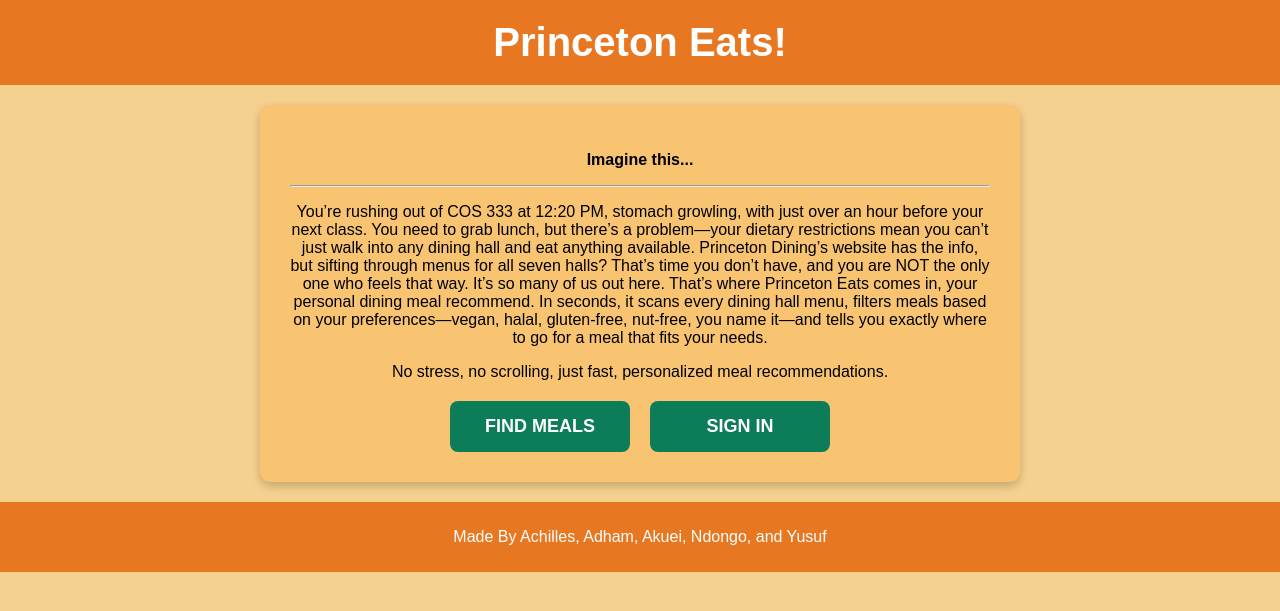
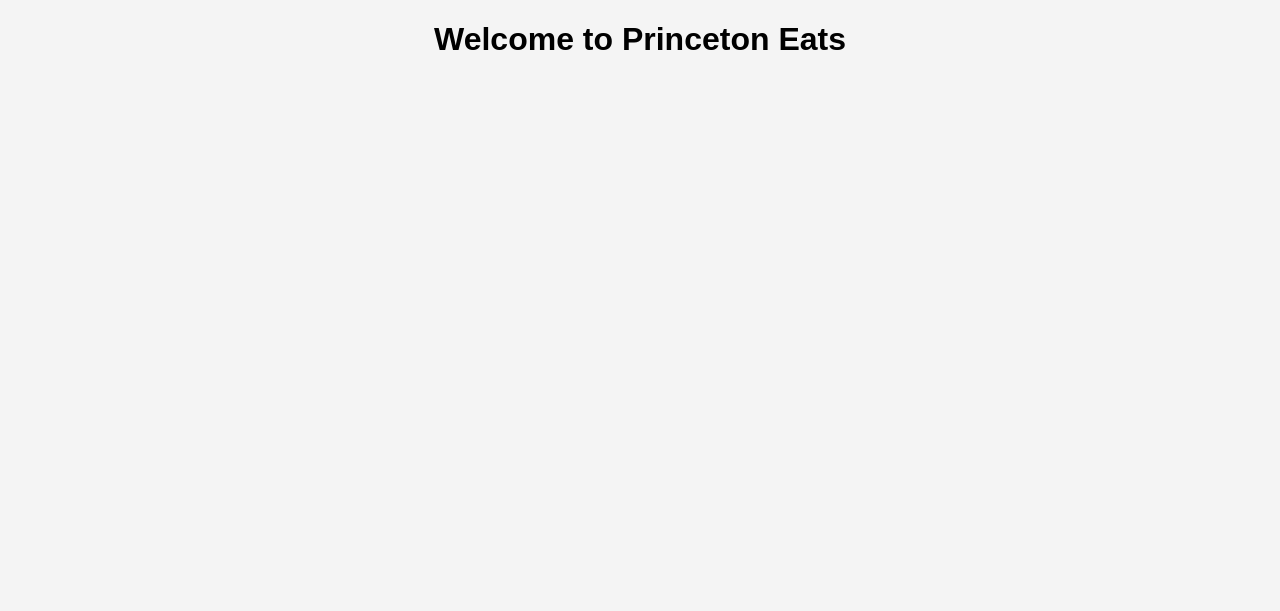
Before and after one commit to princeton-eats/princetoneats, a Flask app: page / in a window 1280 px wide. Shown: the top 611 px of the page. Run offline with Flask 3, Linux system fonts and the light colour scheme.

Commit message:
Revert "Yusufgoated"

```diff
--- a/src/princetoneats/app.py
+++ b/src/princetoneats/app.py
@@ -7,14 +7,6 @@ app = Flask(__name__)
 def home():
     return render_template("index.html")
 
-@app.route("/find_meals")
-def find_meals():
-    return render_template("find_meals.html")
-
-@app.route("/meals_list")
-def return_meals():
-    return render_template("meals_list.html")
-
 
 if __name__ == "__main__":
     app.run(debug=True, port=8000)
--- a/src/princetoneats/static/css/index.css
+++ /dev/null
@@ -1,62 +0,0 @@
-/* Reset Styles */
-body {
-    font-family: Arial, sans-serif;
-    margin: 0;
-    padding: 0;
-    background-color: #f5d08e;
-    text-align: center;
-}
-
-/* Header */
-.header {
-    background-color: #e87722;
-    padding: 20px;
-}
-
-.header h1 {
-    color: white;
-    font-size: 40px;
-    margin: 0;
-}
-
-/* Main Container */
-.container {
-    max-width: 700px;
-    margin: 20px auto;
-    background-color: #f8c471;
-    padding: 30px;
-    border-radius: 10px;
-    box-shadow: 0px 4px 10px rgba(0, 0, 0, 0.2);
-}
-
-/* Buttons */
-.buttons {
-    margin-top: 20px;
-    display: flex;
-    justify-content: center;
-    gap: 20px;
-}
-
-button {
-    background-color: #0c7c59;
-    color: white;
-    border: none;
-    padding: 15px 30px;
-    font-size: 18px;
-    border-radius: 8px;
-    cursor: pointer;
-    font-weight: bold;
-    width: 180px;
-}
-
-button:hover {
-    background-color: #095e41;
-}
-
-/* Footer */
-footer {
-    margin-top: 20px;
-    padding: 10px;
-    background-color: #e87722;
-    color: white;
-}
--- a/src/princetoneats/static/js/script.js
+++ /dev/null
@@ -1,71 +0,0 @@
-document.addEventListener("DOMContentLoaded", function () {
-    setupNavigation();
-    handleMealPreferences();
-    displayFilteredMeals();
-});
-
-function setupNavigation() {
-    const menuToggle = document.getElementById("menu-toggle");
-    const navLinks = document.getElementById("nav-links");
-
-    if (menuToggle && navLinks) {
-        menuToggle.addEventListener("click", function () {
-            navLinks.classList.toggle("show");
-        });
-    }
-}
-
-function handleMealPreferences() {
-    const enterButton = document.getElementById("enterButton"); // Ensure the button exists
-
-    if (enterButton) {
-        enterButton.addEventListener("click", function (event) {
-            event.preventDefault(); // Prevents any default button behavior
-
-            let selectedFilters = [];
-            let checkboxes = document.querySelectorAll('input[name="filter"]:checked');
-
-            checkboxes.forEach((checkbox) => {
-                selectedFilters.push(checkbox.value);
-            });
-
-            // Save preferences in localStorage
-            localStorage.setItem("mealFilters", JSON.stringify(selectedFilters));
-
-            console.log("Redirecting to meals_list.html with filters:", selectedFilters); // Debugging
-
-            // Redirect to meals_list.html
-            window.location.href = "meals_list.html";
-        });
-    }
-}
-
-function displayFilteredMeals() {
-    let mealResultsDiv = document.getElementById("mealResults");
-
-    if (mealResultsDiv) {
-        let filters = JSON.parse(localStorage.getItem("mealFilters")) || [];
-
-        let meals = [
-            { name: "Yeh Halal Grilled Chicken", tags: ["halal"] },
-            { name: "Whitman Vegetarian Pasta", tags: ["vegetarian"] },
-            { name: "Forbes Vegan Salad", tags: ["vegan"] },
-            { name: "Rocky Gluten-Free Rice Bowl", tags: ["gluten-free"] },
-            { name: "Butler Dairy-Free Smoothie", tags: ["dairy-free"] },
-            { name: "Mathey Peanut-Free Sandwich", tags: ["peanut-free"] }
-        ];
-
-        let filteredMeals = meals.filter(meal => filters.some(f => meal.tags.includes(f)));
-
-        mealResultsDiv.innerHTML = "";
-        if (filteredMeals.length > 0) {
-            filteredMeals.forEach(meal => {
-                let mealItem = document.createElement("p");
-                mealItem.textContent = meal.name;
-                mealResultsDiv.appendChild(mealItem);
-            });
-        } else {
-            mealResultsDiv.innerHTML = "<p>No meals found based on your preferences.</p>";
-        }
-    }
-}
--- /dev/null
+++ b/src/princetoneats/static/styles.css
@@ -0,0 +1,5 @@
+body {
+   font-family: Arial, sans-serif;
+   text-align: center;
+   background-color: #f4f4f4;
+}
--- a/src/princetoneats/templates/index.html
+++ b/src/princetoneats/templates/index.html
@@ -3,40 +3,10 @@
 <head>
     <meta charset="UTF-8">
     <meta name="viewport" content="width=device-width, initial-scale=1.0">
-    <title>Princeton Eats</title>
-    <link rel="stylesheet" href="static/css/index.css">
+    <title>Simple Web App</title>
+    <link rel="stylesheet" href="{{ url_for('static', filename='styles.css') }}">
 </head>
 <body>
-    <div class="header">
-        <h1>Princeton Eats!</h1>
-    </div>
-
-    <div class="container">
-        <p class="intro"><strong>Imagine this...</strong></p>
-        <hr class="line">
-        <p class="description">
-            You’re rushing out of COS 333 at 12:20 PM, stomach growling, with just over an hour before your next class.
-            You need to grab lunch, but there’s a problem—your dietary restrictions mean you can’t just walk into any dining
-            hall and eat anything available. Princeton Dining’s website has the info, but sifting through menus for all seven halls?
-            That’s time you don’t have, and you are NOT the only one who feels that way. It’s so many of us out here.
-            That’s where Princeton Eats comes in, your personal dining meal recommend. In seconds, it scans every dining hall menu,
-            filters meals based on your preferences—vegan, halal, gluten-free, nut-free, you name it—and tells you exactly where to go
-            for a meal that fits your needs.
-        </p>
-
-        <p class="subtext">No stress, no scrolling, just fast, personalized meal recommendations.</p>
-
-        <div class="buttons">
-            <button onclick="location.href='/find_meals'">FIND MEALS</button>
-            <button onclick="location.href='#'">SIGN IN</button>
-        </div>
-    </div>
-
-    <footer>
-        <p>Made By Achilles, Adham, Akuei, Ndongo, and Yusuf</p>
-    </footer>
-
-    <script src="js/script.js"></script>
-
+    <h1>Welcome to Princeton Eats</h1>
 </body>
 </html>
```
Also changed, not shown: requirements.txt (+0 -9 lines), src/princetoneats/scrapedining.py (deleted, +0 -56 lines), src/princetoneats/static/css/find_meals.css (deleted, +0 -60 lines), src/princetoneats/static/css/meals_list.css (deleted, +0 -82 lines), src/princetoneats/templates/find_meals.html (deleted, +0 -48 lines), src/princetoneats/templates/meals_list.html (deleted, +0 -31 lines).
